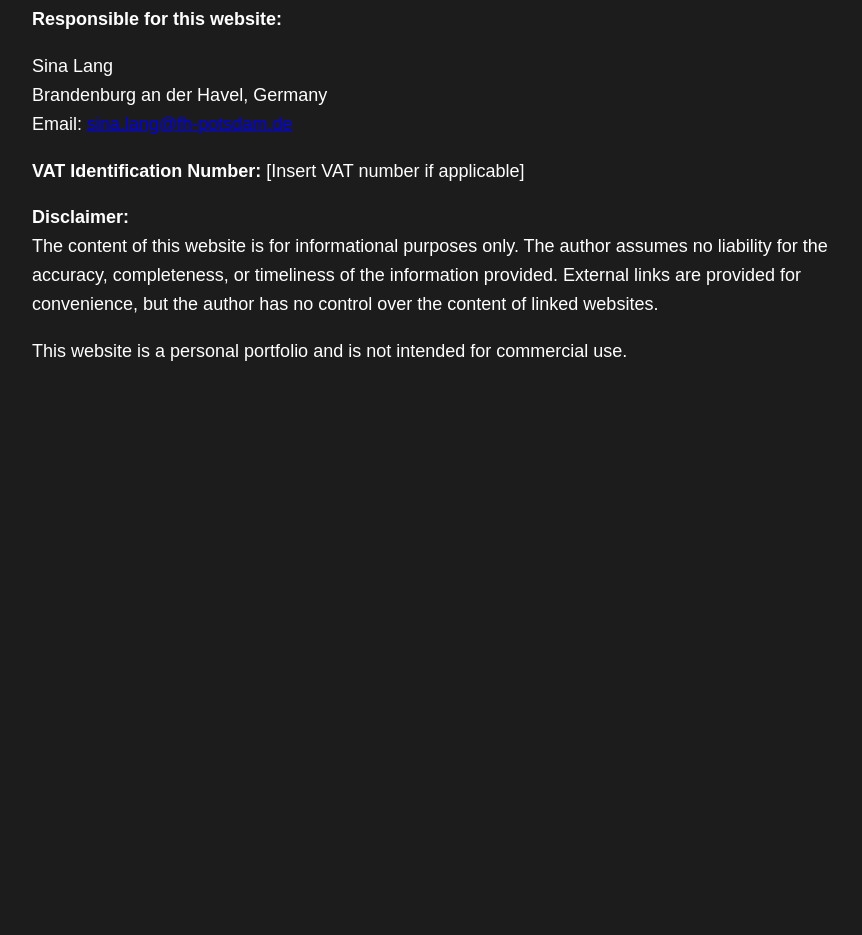
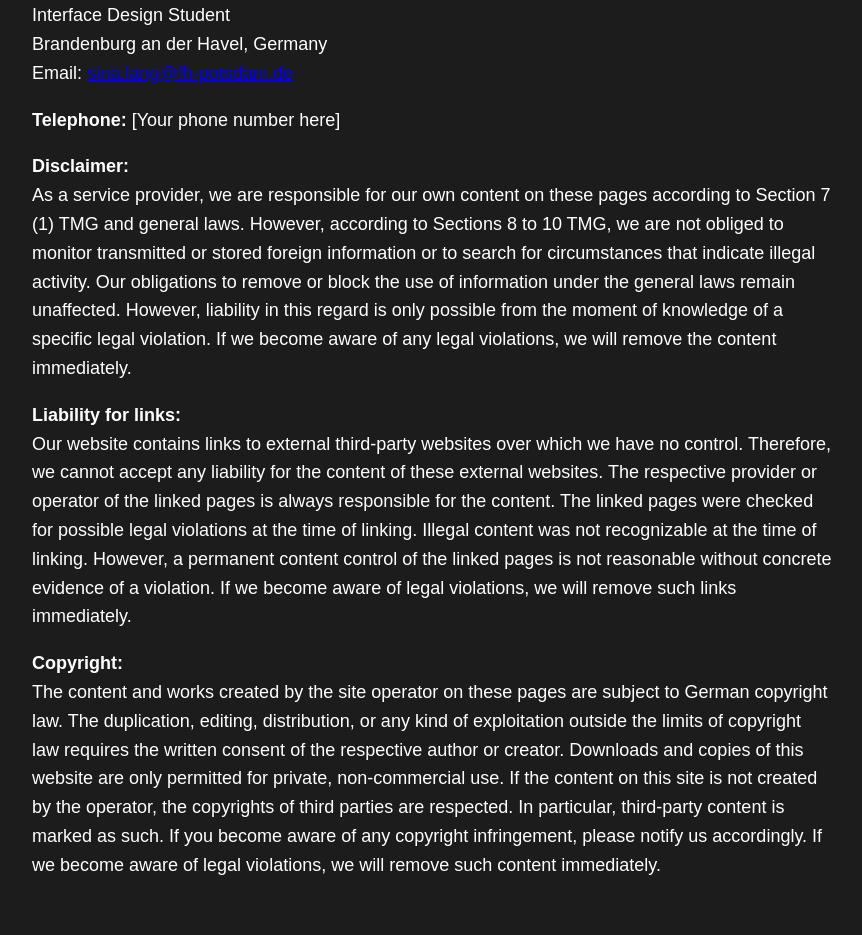
Before and after one commit to sinaelena/sinaelena.github.io, a plain HTML site: page Impressum.html in a window 1280 px wide. Shown: the part 253-1188 px from the top of the page, without its empty margins (208-1070 px from the left). Before the commit the page ends 800 px from the top, so only its background shows below. Drawn offline with Linux system fonts and the light colour scheme.

Commit message:
Update Impressum.html

```diff
--- a/Impressum.html
+++ b/Impressum.html
@@ -3,7 +3,7 @@
 <head>
     <meta charset="UTF-8">
     <meta name="viewport" content="width=device-width, initial-scale=1.0">
-    <title>Impressum</title>
+    <title>Imprint / Legal Notice</title>
     <link rel="stylesheet" href="privacy-impressum-style.css">
 </head>
 <body>
@@ -11,18 +11,26 @@
     <div class="content-container">
         <h1>Imprint / Legal Notice</h1>
 
-        <p><strong>Responsible for this website:</strong></p>
+        <p><strong>According to Section 5 of the German Telemedia Act (TMG):</strong></p>
+
+        <p><strong>Responsible for the content of this website:</strong></p>
 
         <p>Sina Lang<br>
+        Interface Design Student<br>
         Brandenburg an der Havel, Germany<br>
         Email: <a href="mailto:sina.lang@fh-potsdam.de">sina.lang@fh-potsdam.de</a></p>
 
-        <p><strong>VAT Identification Number:</strong> [Insert VAT number if applicable]</p>
+        <p><strong>Telephone:</strong> [Your phone number here]</p>
 
         <p><strong>Disclaimer:</strong><br>
-        The content of this website is for informational purposes only. The author assumes no liability for the accuracy, completeness, or timeliness of the information provided. External links are provided for convenience, but the author has no control over the content of linked websites.</p>
+        As a service provider, we are responsible for our own content on these pages according to Section 7 (1) TMG and general laws. However, according to Sections 8 to 10 TMG, we are not obliged to monitor transmitted or stored foreign information or to search for circumstances that indicate illegal activity. Our obligations to remove or block the use of information under the general laws remain unaffected. However, liability in this regard is only possible from the moment of knowledge of a specific legal violation. If we become aware of any legal violations, we will remove the content immediately.</p>
 
-        <p>This website is a personal portfolio and is not intended for commercial use.</p>
+        <p><strong>Liability for links:</strong><br>
+        Our website contains links to external third-party websites over which we have no control. Therefore, we cannot accept any liability for the content of these external websites. The respective provider or operator of the linked pages is always responsible for the content. The linked pages were checked for possible legal violations at the time of linking. Illegal content was not recognizable at the time of linking. However, a permanent content control of the linked pages is not reasonable without concrete evidence of a violation. If we become aware of legal violations, we will remove such links immediately.</p>
+
+        <p><strong>Copyright:</strong><br>
+        The content and works created by the site operator on these pages are subject to German copyright law. The duplication, editing, distribution, or any kind of exploitation outside the limits of copyright law requires the written consent of the respective author or creator. Downloads and copies of this website are only permitted for private, non-commercial use. If the content on this site is not created by the operator, the copyrights of third parties are respected. In particular, third-party content is marked as such. If you become aware of any copyright infringement, please notify us accordingly. If we become aware of legal violations, we will remove such content immediately.</p>
+
     </div>
 
 </body>
```
